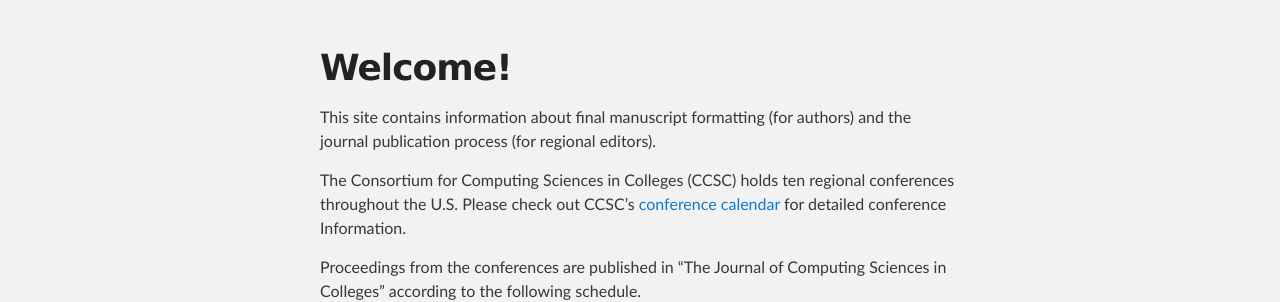
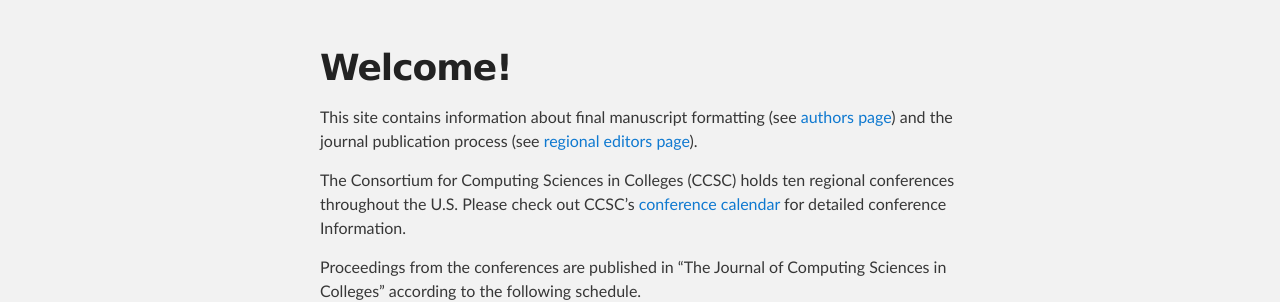
Before and after one commit to ccsc-journal/ccsc-editor, a Jekyll site: the page built from docs/index.md, in a window 1280 px wide. Shown: the part 321-623 px from the top of the page. Built offline with Jekyll 4.4.1, drawn with Linux system fonts in a browser that asks for light colours; our own code applies the rules of GitHub Pages for plain Markdown files.

Commit message:
add links to authors page and editors page

```diff
--- a/docs/index.md
+++ b/docs/index.md
@@ -2,8 +2,8 @@
 layout: default
 ---
 # Welcome!
-This site contains information about final manuscript formatting (for authors)
-and the journal publication process (for regional editors).
+This site contains information about final manuscript formatting (see [authors page](https://lubaochuan.github.io/ccsc-editor/authors.html))
+and the journal publication process (see [regional editors page](https://lubaochuan.github.io/ccsc-editor/editors.html)).
 
 The Consortium for Computing Sciences in Colleges (CCSC) holds ten regional
 conferences throughout the U.S. Please check out CCSC's
```
